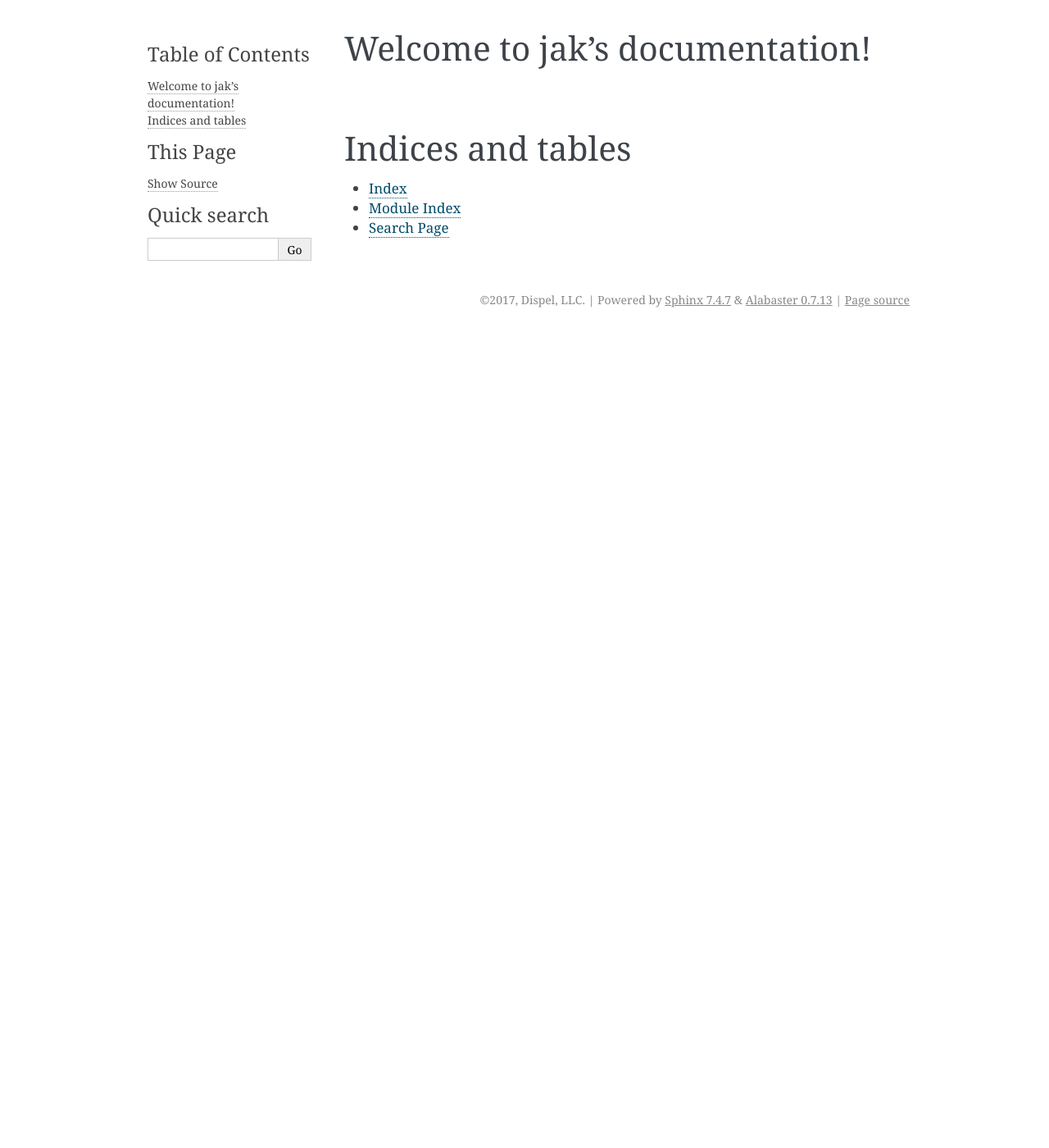
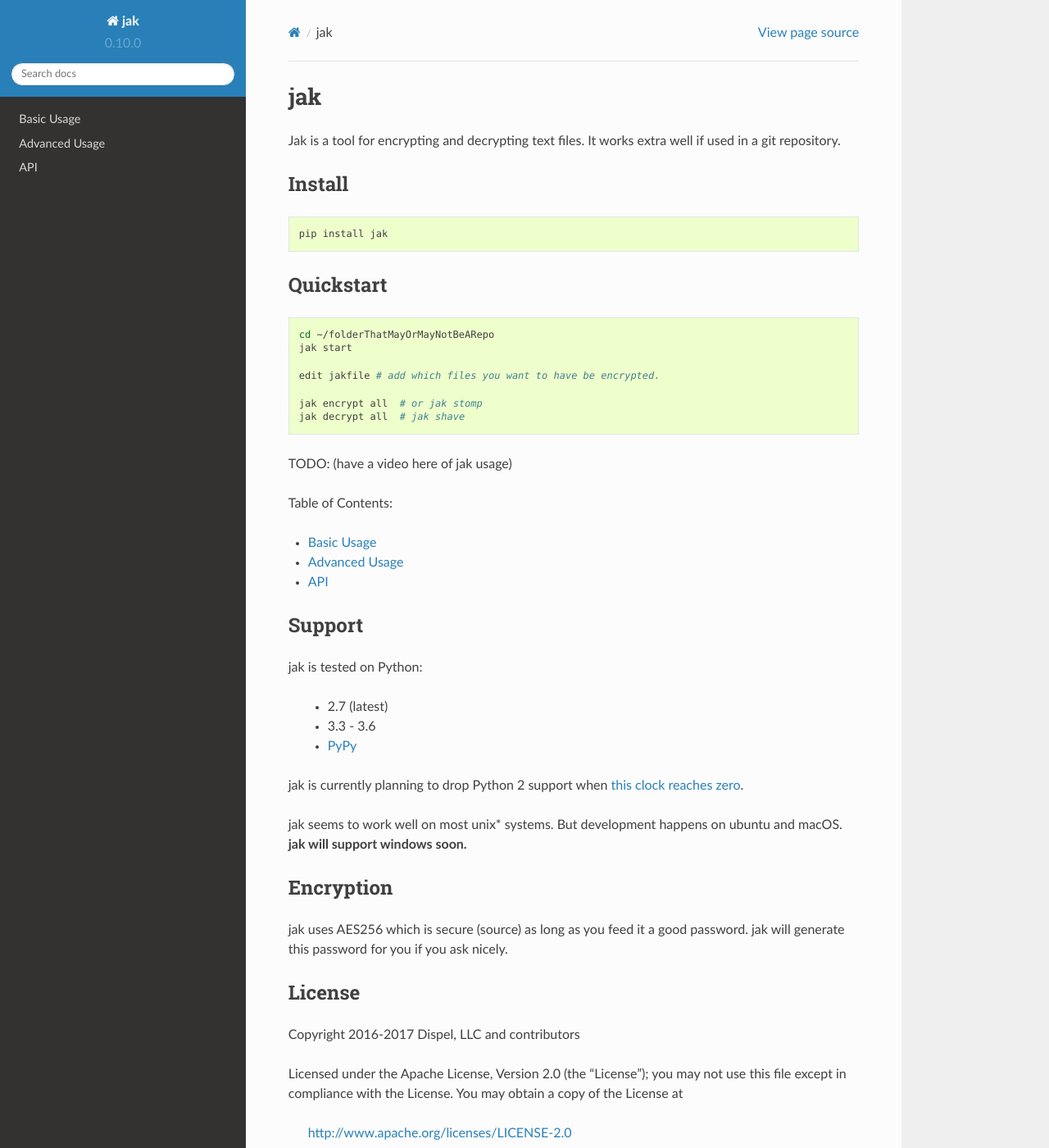
Before and after one commit to dispel/jak, a Sphinx documentation site: the page built from docs/index.rst, in a window 1280 px wide and 1400 px high. Shown: the whole window at 82% size. Built offline with Sphinx 7.4.7 and the Read the Docs theme 2.0.0, drawn with Linux system fonts in a browser that asks for light colours; some of the changed text lies outside the part shown.

Commit message:
wrote some documentation switched to RTD theme.

```diff
--- /dev/null
+++ b/docs/api.rst
@@ -0,0 +1,6 @@
+.. _api:
+
+API
+===
+
+Hello world!
--- a/docs/conf.py
+++ b/docs/conf.py
@@ -2,7 +2,7 @@
 # -*- coding: utf-8 -*-
 #
 # jak documentation build configuration file, created by
-# sphinx-quickstart on Mon Jan  9 13:16:07 2017.
+# sphinx-quickstart on Mon Jan 9 13:37:00 2017.
 #
 # This file is execfile()d with the current directory set to its
 # containing dir.
@@ -23,10 +23,6 @@ sys.path.insert(0, os.path.abspath('..'))
 
 
 # -- General configuration ------------------------------------------------
-
-# If your documentation needs a minimal Sphinx version, state it here.
-#
-# needs_sphinx = '1.0'
 
 # Add any Sphinx extension module names here, as strings. They can be
 # extensions coming with Sphinx (named 'sphinx.ext.*') or your custom
@@ -85,16 +81,24 @@ todo_include_todos = False
 
 # -- Options for HTML output ----------------------------------------------
 
-# The theme to use for HTML and HTML Help pages.  See the documentation for
-# a list of builtin themes.
-#
-html_theme = 'alabaster'
+# on_rtd is whether we are on readthedocs.org, this line of code grabbed from docs.readthedocs.org
+on_rtd = os.environ.get('READTHEDOCS', None) == 'True'
+
+if not on_rtd:  # only import and set the theme if we're building docs locally
+    import sphinx_rtd_theme
+    html_theme = 'sphinx_rtd_theme'
+    html_theme_path = [sphinx_rtd_theme.get_html_theme_path()]
 
 # Theme options are theme-specific and customize the look and feel of a theme
 # further.  For a list of options available for each theme, see the
 # documentation.
 #
-# html_theme_options = {}
+html_theme_options = {
+    # 'show_powered_by': False,
+    # 'github_user': 'dispel',
+    # 'github_repo': 'jak',
+    # 'github_banner': True
+}
 
 # Add any paths that contain custom static files (such as style sheets) here,
 # relative to this directory. They are copied after the builtin static files,
--- /dev/null
+++ b/docs/guide/advanced.rst
@@ -0,0 +1,6 @@
+.. _advanced:
+
+Advanced Usage
+==============
+
+Hello World!
--- /dev/null
+++ b/docs/guide/usage.rst
@@ -0,0 +1,7 @@
+.. _usage:
+
+###########
+Basic Usage
+###########
+
+Hello world
--- a/docs/index.rst
+++ b/docs/index.rst
@@ -3,18 +3,92 @@
    You can adapt this file completely to your liking, but it should at least
    contain the root `toctree` directive.
 
-Welcome to jak's documentation!
-===============================
+jak
+===
+
+.. Release \v |version|. (:ref:`Installation <install>`)
 
 .. toctree::
    :maxdepth: 2
    :caption: Contents:
 
+Jak is a tool for encrypting and decrypting text files. It works extra well if used in a git repository.
 
 
-Indices and tables
-==================
+Install
+-------
 
-* :ref:`genindex`
-* :ref:`modindex`
-* :ref:`search`
+.. sourcecode:: shell
+
+   pip install jak
+
+
+Quickstart
+----------
+
+.. sourcecode:: shell
+
+   cd ~/folderThatMayOrMayNotBeARepo
+   jak start
+
+   edit jakfile # add which files you want to have be encrypted.
+
+   jak encrypt all  # or jak stomp
+   jak decrypt all  # jak shave
+
+
+TODO: (have a video here of jak usage)
+
+
+Table of Contents:
+
+.. toctree::
+   :maxdepth: 2
+
+   guide/usage
+   guide/advanced
+   api
+
+
+Support
+-------
+
+jak is tested on Python:
+
+ - 2.7 (latest)
+ - 3.3 - 3.6
+ - `PyPy <http://pypy.org/>`_
+
+jak is currently planning to drop Python 2 support when `this clock reaches zero <https://pythonclock.org/>`_.
+
+jak seems to work well on most unix* systems. But development happens on ubuntu and macOS.
+**jak will support windows soon.**
+
+Encryption
+----------
+
+jak uses AES256 which is secure (source) as long as you feed it a good password. jak will generate this password for you if you ask nicely.
+
+.. toctree::
+   :maxdepth: 2
+
+
+
+.. _license:
+
+License
+-------
+
+Copyright 2016-2017 Dispel, LLC and contributors
+
+Licensed under the Apache License, Version 2.0 (the "License");
+you may not use this file except in compliance with the License.
+You may obtain a copy of the License at
+
+    http://www.apache.org/licenses/LICENSE-2.0
+
+Unless required by applicable law or agreed to in writing, software
+distributed under the License is distributed on an "AS IS" BASIS,
+WITHOUT WARRANTIES OR CONDITIONS OF ANY KIND, either express or implied.
+See the License for the specific language governing permissions and
+limitations under the License.
--- a/requirements_dev.txt
+++ b/requirements_dev.txt
@@ -3,3 +3,7 @@ flake8==3.2.0
 mock==2.0.0
 pytest
 pytest-cov
+
+# Documentation generation
+sphinx
+sphinx_rtd_theme
```
